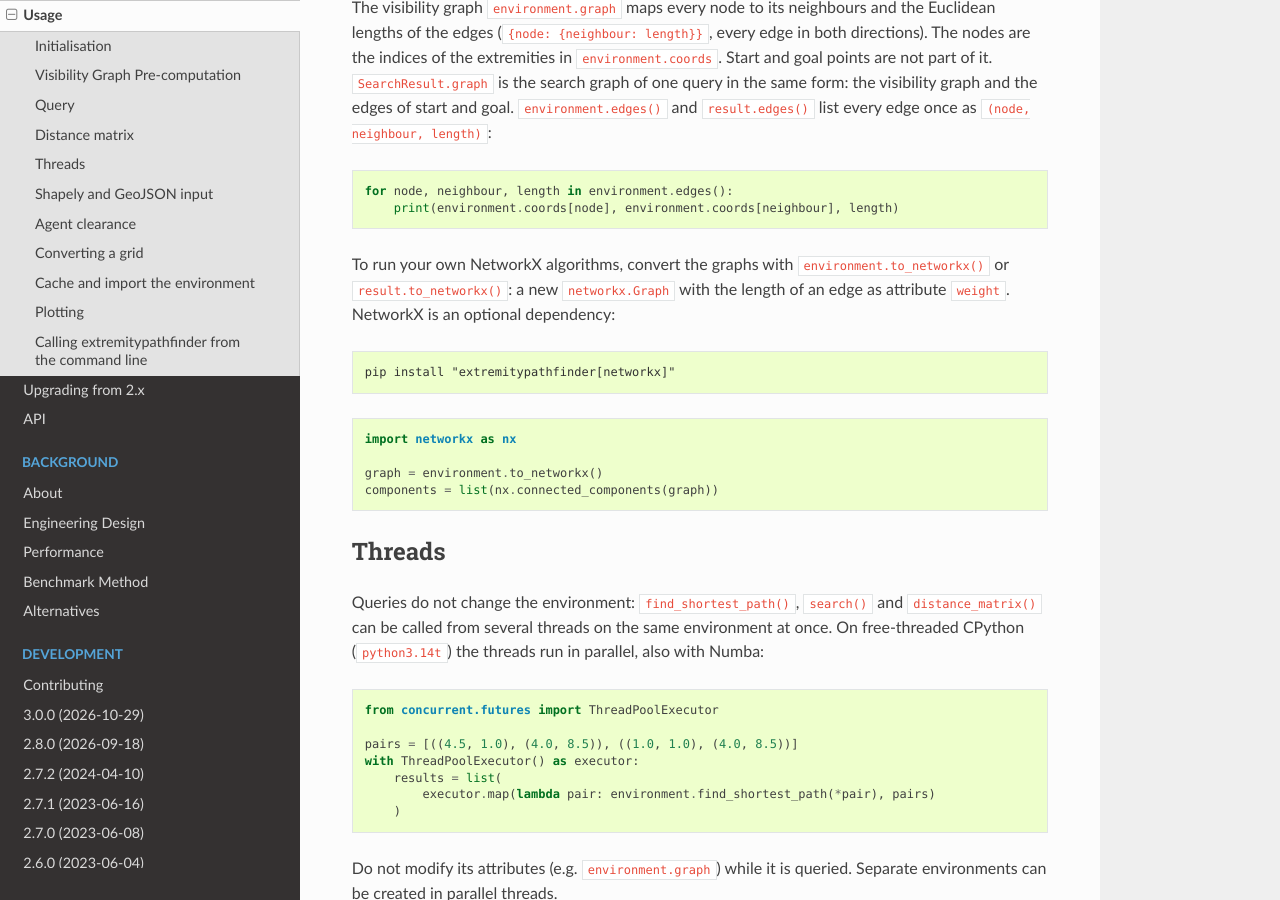
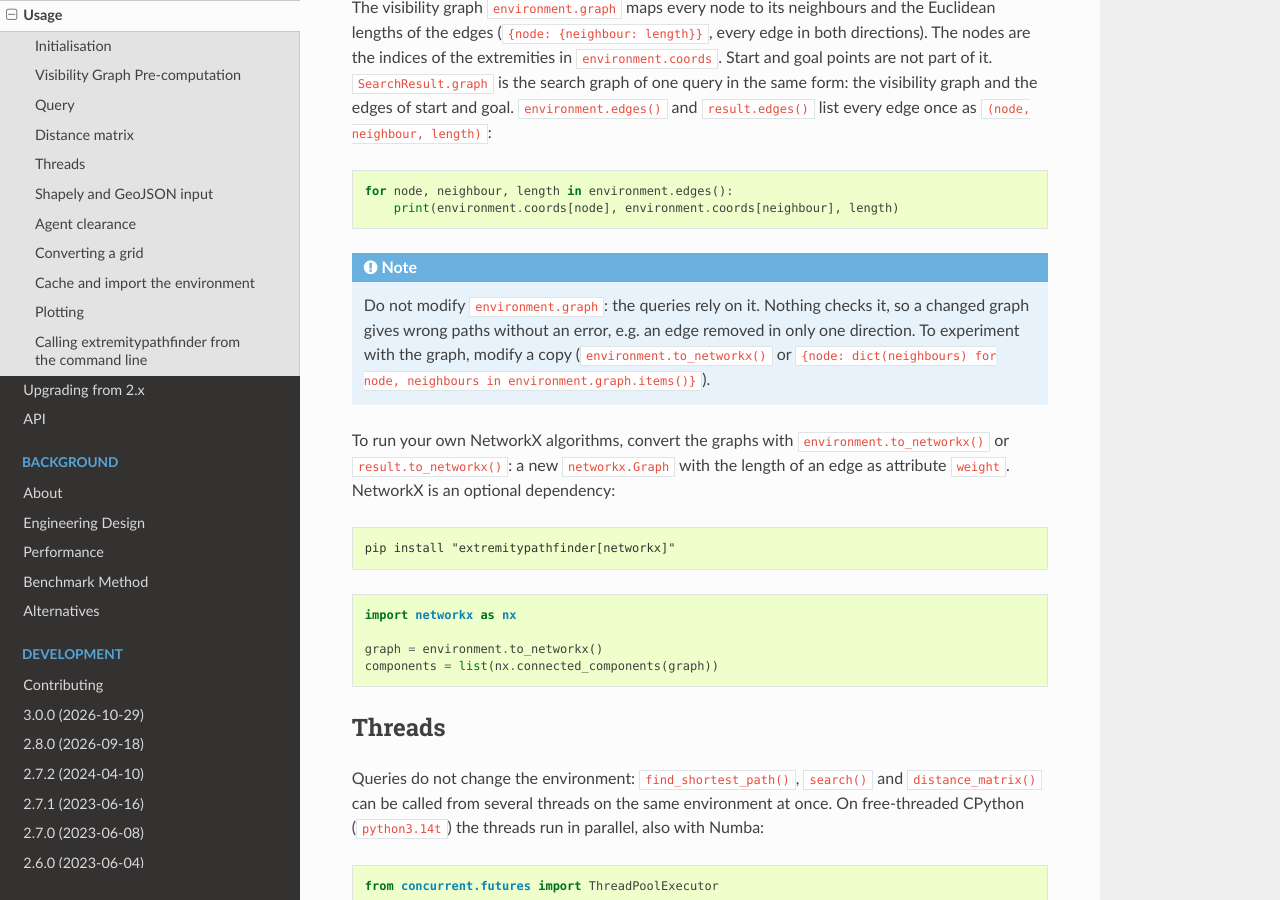
Before and after one commit to jannikmi/extremitypathfinder, a Sphinx documentation site: the page built from docs/1_usage.rst, in a window 1280 px wide and 900 px high, scrolled down 4943 px. Built offline with Sphinx 7.4.7 and the Read the Docs theme 3.1.0, drawn with Linux system fonts in a browser that asks for light colours.

Commit message:
docs: do not modify environment.graph (#182)
The dicts of the visibility graph can be changed by users, and nothing checks
them: a change (e.g. an edge removed in one direction only) gives wrong paths
without an error. The usage page says so and shows how to copy the graph.

Co-Authored-By: Claude Opus 5.5 <noreply@anthropic.com>
Claude-Session: https://claude.ai/code/session_01XJqV79Z8JgZrRDDVpNmQaz

```diff
--- a/docs/1_usage.rst
+++ b/docs/1_usage.rst
@@ -196,6 +196,13 @@ and goal. ``environment.edges()`` and ``result.edges()`` list every edge once as
 
     for node, neighbour, length in environment.edges():
         print(environment.coords[node], environment.coords[neighbour], length)
+
+.. note::
+
+    Do not modify ``environment.graph``: the queries rely on it. Nothing checks it, so a changed graph gives wrong paths
+    without an error, e.g. an edge removed in only one direction.
+    To experiment with the graph, modify a copy (``environment.to_networkx()`` or
+    ``{node: dict(neighbours) for node, neighbours in environment.graph.items()}``).
 
 To run your own NetworkX algorithms, convert the graphs with ``environment.to_networkx()``
 or ``result.to_networkx()``: a new ``networkx.Graph`` with the length of an edge as attribute ``weight``.
```
